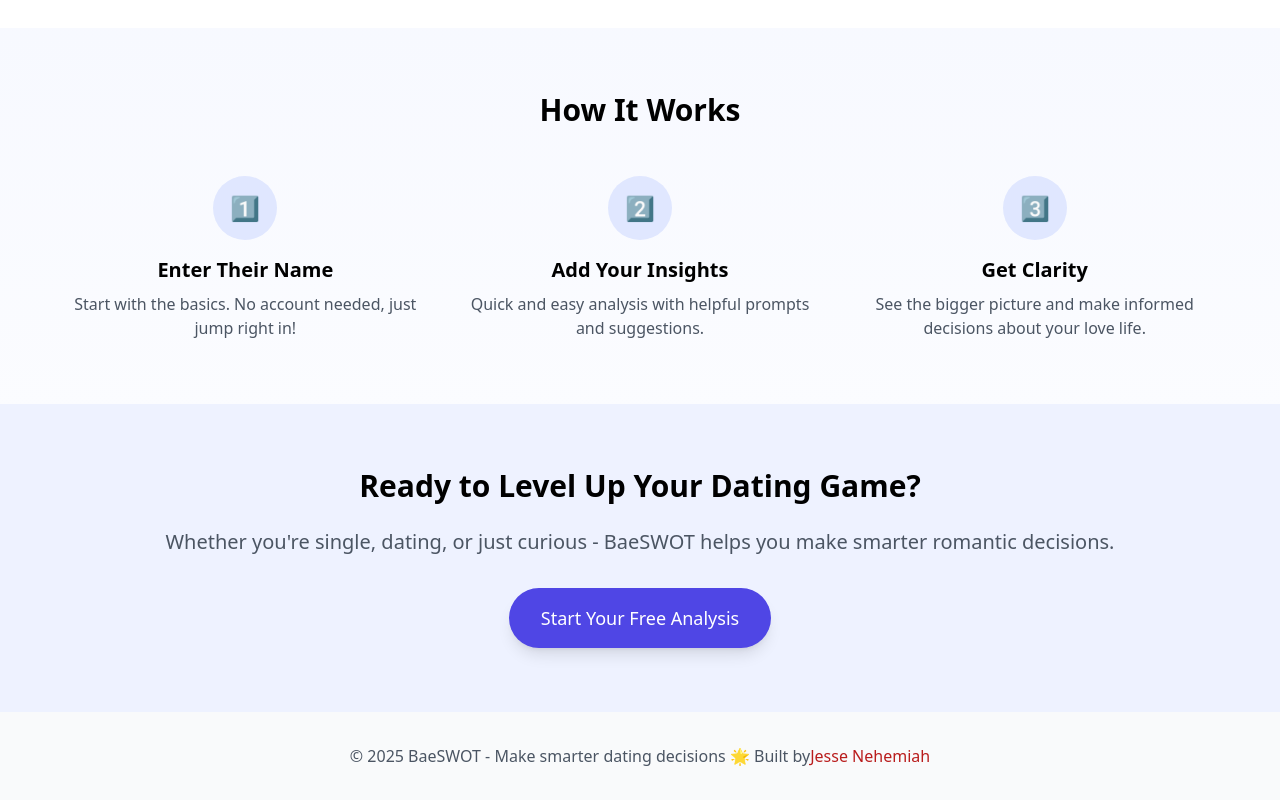
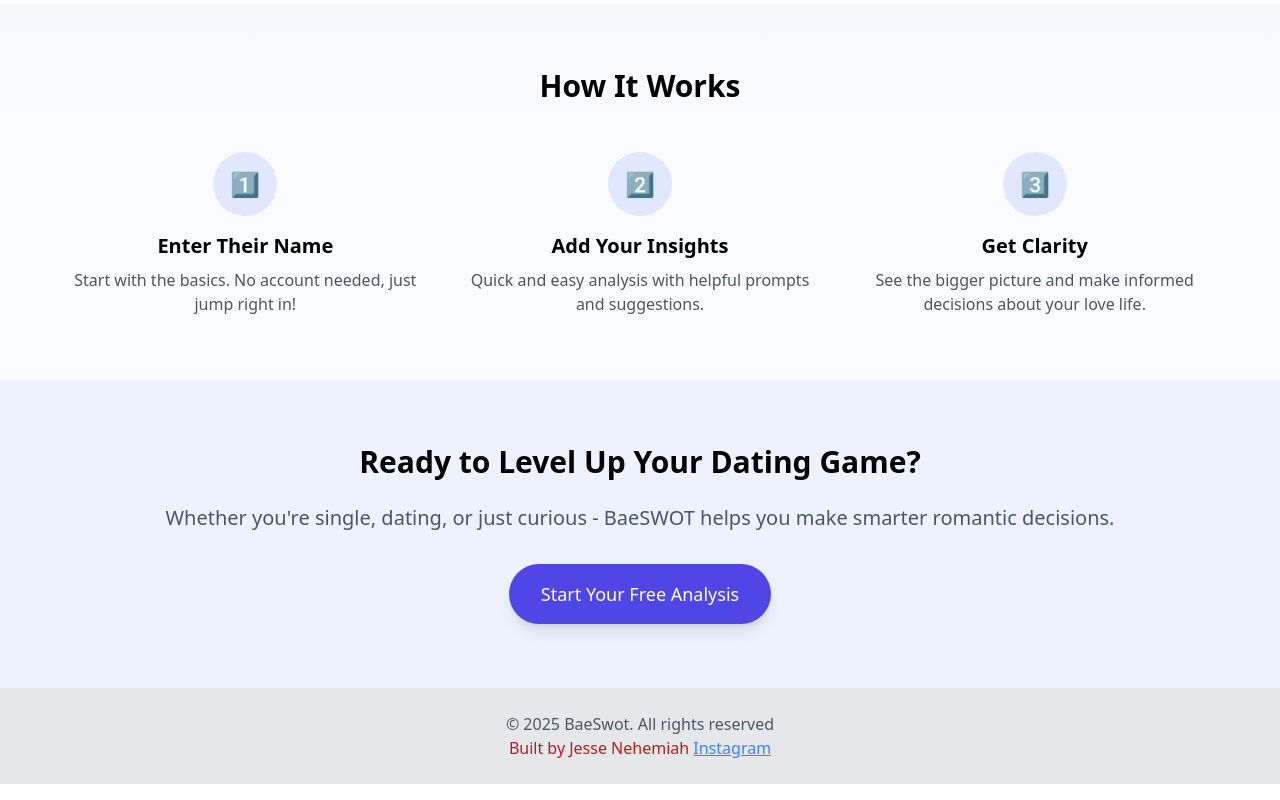
Before and after one commit to NeshJesse/swot, a Next.js app: page / in a window 1280 px wide. Shown: the part 940-1740 px from the top of the page. Built offline with nearby package versions, Linux system fonts and the light colour scheme.

Commit message:
awesome footer

```diff
--- a/src/app/home/page.jsx
+++ b/src/app/home/page.jsx
@@ -268,7 +268,7 @@
         {renderStep()}
       </CardContent>
     </Card>
-    <Footer/>
+
     </>
   );
 };
--- a/src/app/layout.tsx
+++ b/src/app/layout.tsx
@@ -2,6 +2,7 @@
 import { Geist, Geist_Mono } from "next/font/google";
 import "./globals.css";
 import Navbar from '@/components/navbar';
+import Footer from '@/components/footer';
 
 const geistSans = Geist({
   variable: "--font-geist-sans",
@@ -26,13 +27,12 @@
 }>) {
   return (
     <html lang="en">
-
       <body
-        className={`${geistSans.variable} ${geistMono.variable} antialiased`}
+        className={`${geistSans.variable} ${geistMono.variable} antialiased flex flex-col min-h-screen`}
       >
-         <br/>
-        <Navbar/>
-        {children}
+        <Navbar />
+        <main className="flex-grow">{children}</main>
+        <Footer />
       </body>
     </html>
   );
--- a/src/app/page.jsx
+++ b/src/app/page.jsx
@@ -1,6 +1,6 @@
 import React from "react";
 import MetaTags from '@/components/meta';
-
+import Footer from "@/components/footer";
 <MetaTags/>
 const HeroSection = () => (
   <section className="py-16 px-4">
@@ -78,7 +78,7 @@
     </div>
   </section>
 );
-
+{/*
 const Footer = () => (
   <footer className="bg-gray-50 py-8">
     <div className="max-w-6xl mx-auto px-4 text-center text-gray-600">
@@ -88,6 +88,7 @@
     </div>
   </footer>
 );
+*/}
 
 const LandingPage = () => (
   <div className="bg-gradient-to-b from-indigo-50 to-white min-h-screen">
@@ -97,7 +98,7 @@
       <HowItWorks />
       <CTASection />
     </main>
-    <Footer />
+
   </div>
 );
 
--- a/src/components/footer.jsx
+++ b/src/components/footer.jsx
@@ -1,4 +1,5 @@
 import React from 'react';
+
 
 const Footer = () => {
   return (
```
